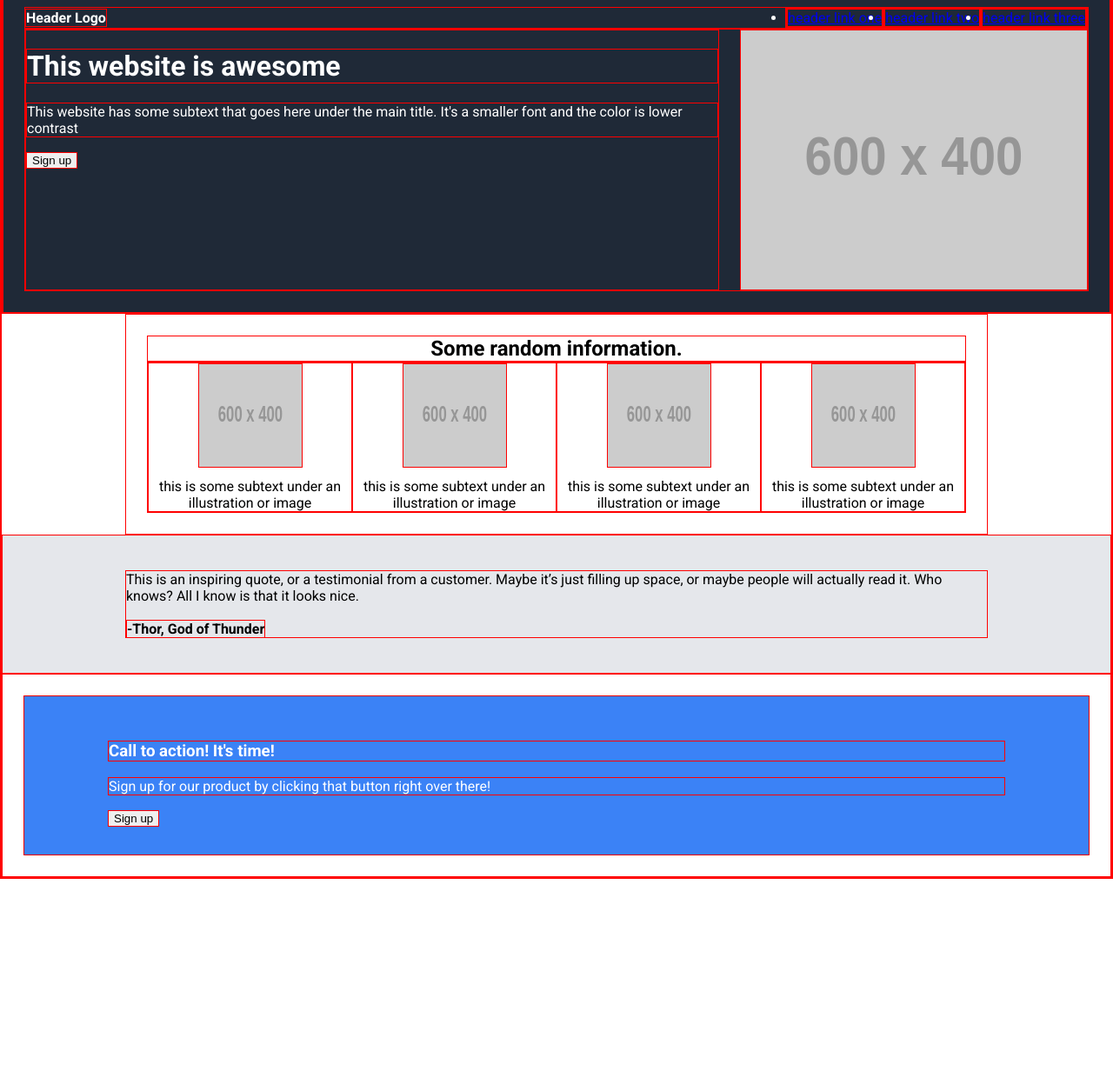
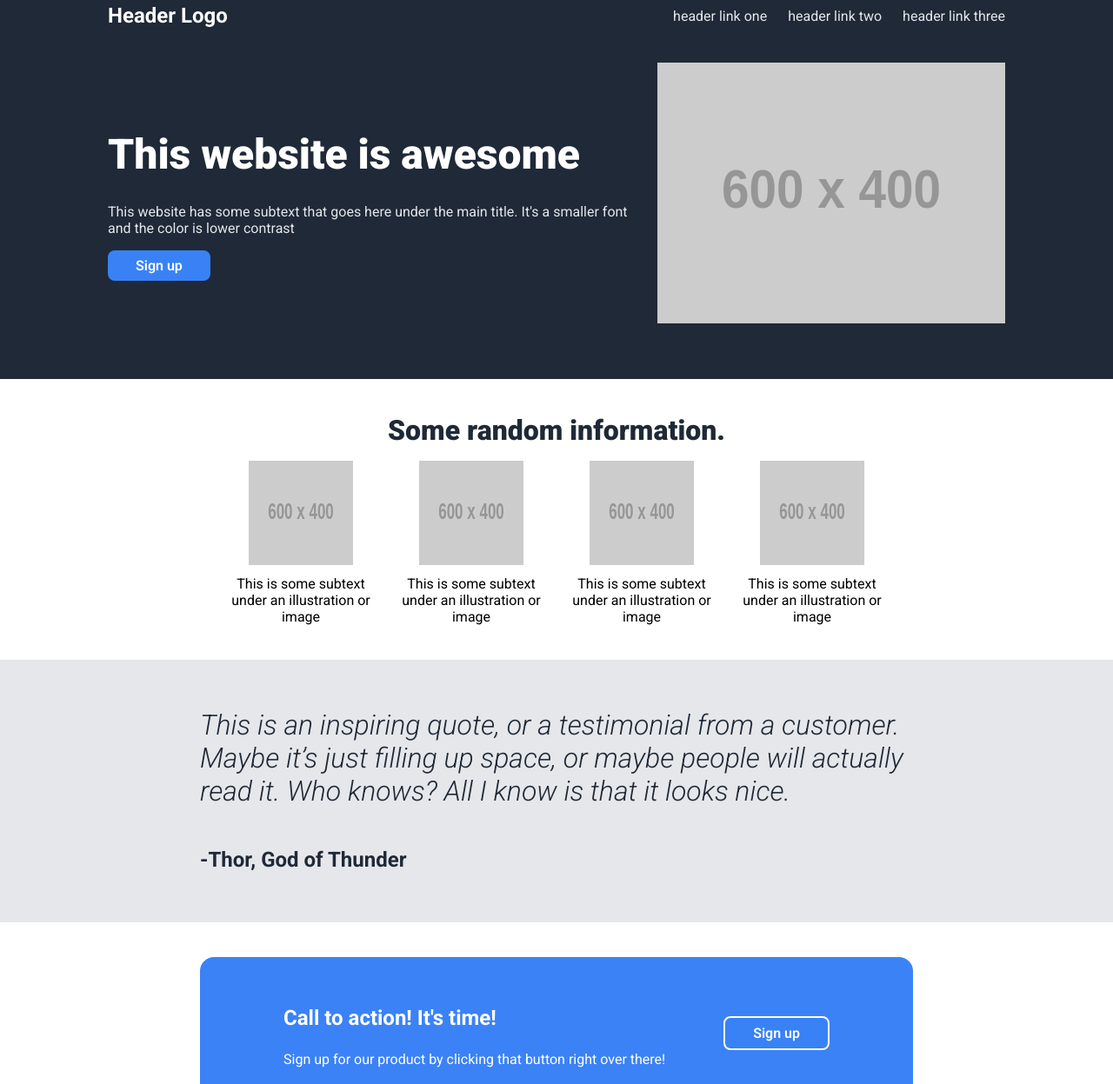
Before and after one commit to tortugamango/odin-landing-page, a plain HTML site: page index.html in a window 1280 px wide. Shown: the part 20-1267 px from the top of the page at 87% size. Before the commit the page ends 1031 px from the top, so only its background shows below. Drawn offline with Linux system fonts and the light colour scheme; placeholder pictures from the web are drawn by us.

Commit message:
Add styling to rest of page.

```diff
--- a/index.html
+++ b/index.html
@@ -38,19 +38,19 @@
         <div class="image-section">
             <div class="image-box">
                 <img alt="illustration" height="120" width="120" src="https://placehold.co/600x400">
-                this is some subtext under an illustration or image
+                This is some subtext under an illustration or image
             </div>
             <div class="image-box">
                 <img alt="illustration" height="120" width="120" src="https://placehold.co/600x400">
-                this is some subtext under an illustration or image
+                This is some subtext under an illustration or image
             </div>
             <div class="image-box">
                 <img alt="illustration" height="120" width="120" src="https://placehold.co/600x400">
-                this is some subtext under an illustration or image
+                This is some subtext under an illustration or image
             </div>
             <div class="image-box">
                 <img alt="illustration" height="120" width="120" src="https://placehold.co/600x400">
-                this is some subtext under an illustration or image
+                This is some subtext under an illustration or image
             </div>
         </div>
 
@@ -61,12 +61,20 @@
         <br><strong>-Thor, God of Thunder</strong></p>
     </div>
 
-    <footer>
-        <div class="cta">
-            <h3>Call to action! It's time!</h3>
-            <p>Sign up for our product by clicking that button right over there!</p>
+    <div class="cta">
+        <div class="cta-box">
+            <div class="cta-text">
+                <h3>Call to action! It's time!</h3>
+                <p>Sign up for our product by clicking that button right over there!</p>
+            </div>
+
             <button>Sign up</button>
         </div>
+    </div>
+
+    <footer>
+        Copyright &copy; The Odin Project 2025
     </footer>
+
 </body>
 </html>
--- a/styles.css
+++ b/styles.css
@@ -1,6 +1,5 @@
 * {
   box-sizing: border-box;
-  border: 1px solid red;
 }
 
 body {
@@ -23,7 +22,7 @@ body {
     color:#ffffff;
     display:flex;
     flex-direction: column;
-    max-width:1280px;
+    max-width:1080px;
     padding:24px;
 }
 
@@ -36,36 +35,77 @@ ul {
     display:flex;
     margin:0;
     padding:0;
+    list-style-type: none;
+    display:flex;
+    align-items:center;
+    gap:24px;
 }
 
-ul li {
+.header-wrap a {
     text-decoration: none;
+    color: white;
+    font-size:16px;
+    color: #e5e7eb;
 }
 
 .logo {
     align-self: center;
     font-weight: bold;
+    font-size:24px;
 }
 
 .hero {
     display:flex;
     gap:24px;
+    padding: 40px 0;
+    justify-content: center;
+    align-items:center;
+}
+
+.hero h1 {
+    font-size:48px;
+    font-weight: 900;
+    line-height:1;
+}
+
+.hero-text {
+    align-content: center;
+}
+
+.hero p {
+    font-size:16px;
+    color: #e5e7eb;
+}
+
+.hero button {
+    background-color: #3882f6;
+    padding:8px 32px;
+    color:white;
+    font-size:16px;
+    font-weight:600;
+    font-family: "Roboto", sans-serif;
+    border-radius:8px;
+    border:0;
 }
 
 .information {
-    max-width: 992px;
-    padding:24px;
+    max-width: 820px;
+    padding: 40px 24px;
     display:flex;
     flex-direction: column;
     text-align:center;
 }
 
 .information h2 {
-    margin:0;
+    margin:0 0 16px 0;
+    font-size:32px;
+    color:#1f2937;
+    font-weight:900;
 }
 
 .image-section {
     display:flex;
+    gap:12px;
 }
 
 .image-box {
@@ -85,20 +125,57 @@ ul li {
 }
 
 .quote p {
-    max-width:992px;
+    max-width:820px;
+    font-size:32px;
+    font-style:italic;
+    color:#1f2937;
+    font-weight:300;
 }
 
-footer {
-    padding:24px;
+.quote p strong {
+    font-weight:700;
+    font-style:normal;
+    font-size:24px;
+}
+
+.cta {
+    padding: 40px 24px;
     width:100%;
     display:flex;
     justify-content: center;
 }
 
-.cta {
+.cta h3 {
+    font-size:24px;
+}
+
+.cta-box {
     width:100%;
     background-color: #3b82f6;
     padding:32px 96px;
     color:#ffffff;
-    max-width:1280px;
+    max-width:820px;
+    border-radius:16px;
+    display:flex;
+    justify-content: space-between;
+    align-items: center;
 }
+
+.cta button {
+    background-color: #3882f6;
+    padding:8px 32px;
+    color:white;
+    font-size:16px;
+    font-weight:600;
+    font-family: "Roboto", sans-serif;
+    border-radius:8px;
+    border:2px solid white;
+}
+
+footer {
+    padding: 40px 24px;
+    background-color: #1f2937;
+    width:100%;
+    text-align:center;
+    color: #e5e7eb;
+}
```
